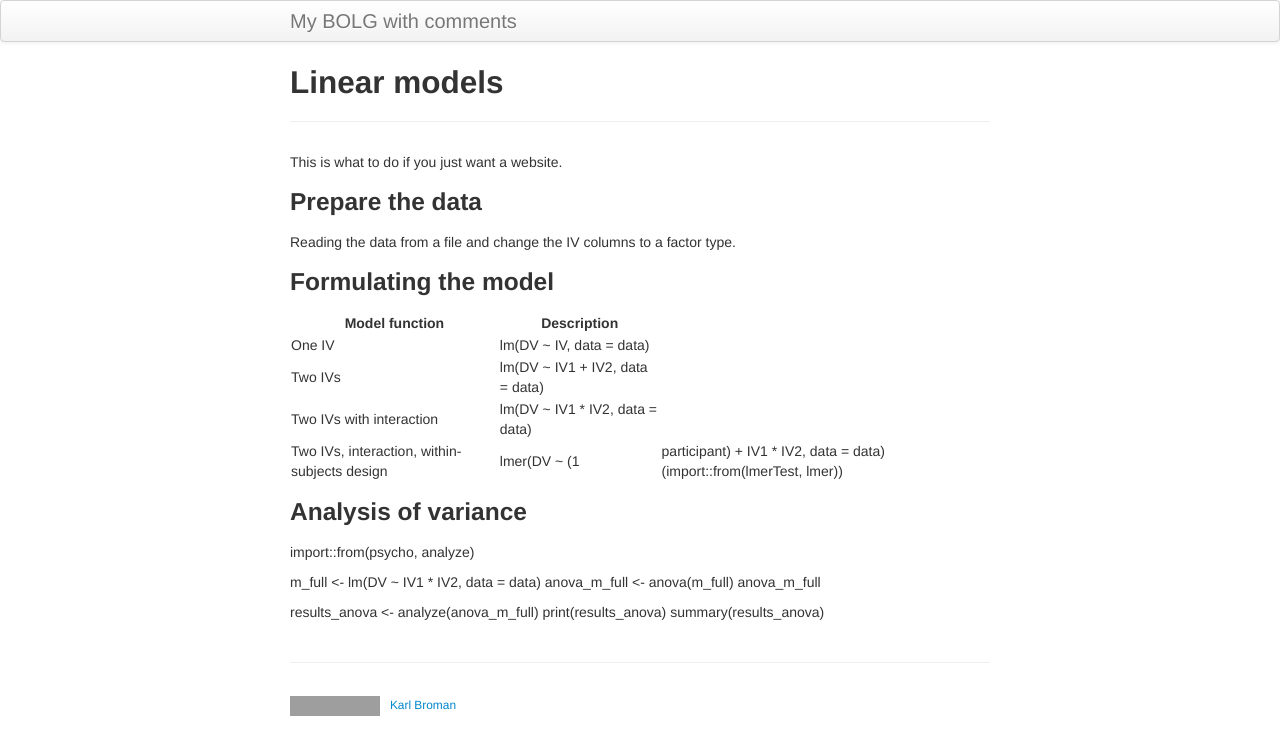
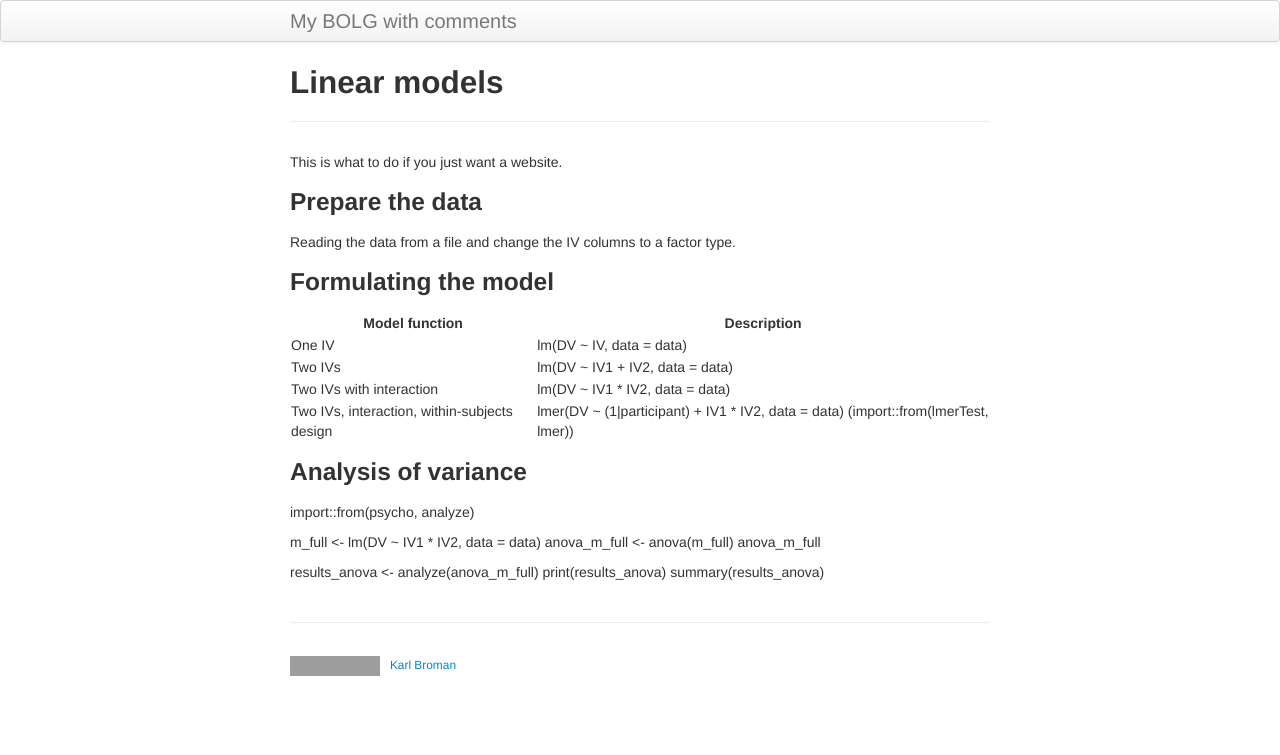
Before and after one commit to yunigma/ynigma.github.io, a Jekyll site: the page built from pages/1blog.md, in a window 1280 px wide. Shown: the top 755 px of the page. Built offline with Jekyll 4.4.1, drawn with Linux system fonts in a browser that asks for light colours; comment, search, counter and statistics services are not loaded; grey boxes are pictures that could not be loaded.

```diff
--- a/pages/1blog.md
+++ b/pages/1blog.md
@@ -17,7 +17,7 @@ Reading the data from a file and change the IV columns to a factor type.
 | One IV | lm(DV ~ IV, data = data) |
 | Two IVs | lm(DV ~ IV1 + IV2, data = data) |
 | Two IVs with interaction | lm(DV ~ IV1 * IV2, data = data) |
-| Two IVs, interaction, within-subjects design | lmer(DV ~ (1|participant) + IV1 * IV2, data = data) (import::from(lmerTest, lmer))|
+| Two IVs, interaction, within-subjects design | lmer(DV ~ (1\|participant) + IV1 * IV2, data = data) (import::from(lmerTest, lmer))|
 
 ### Analysis of variance
 
```
